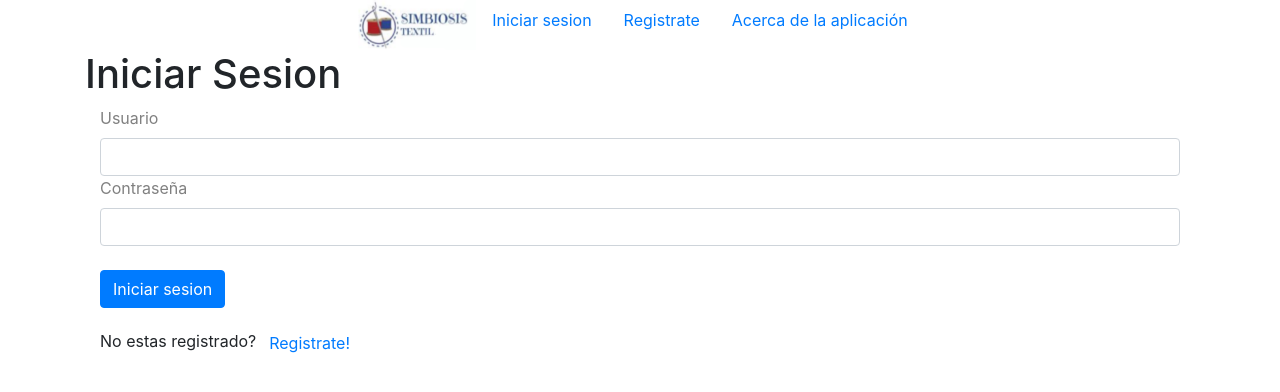
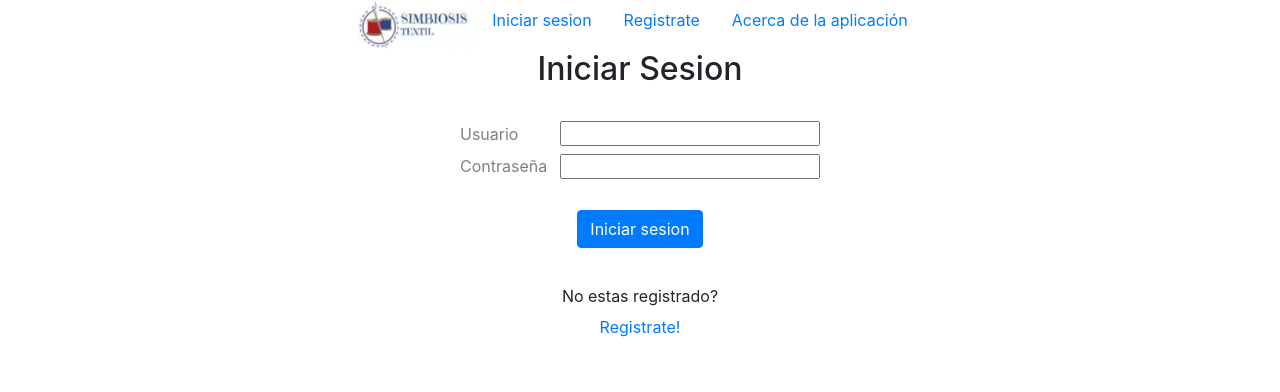
Before and after one commit to MilaMesa/simbiosis-view, a React (Create React App) app: page / in a window 1280 px wide. Shown: the top 392 px of the page. Built offline with nearby package versions, Linux system fonts and the light colour scheme.

Commit message:
CCambios en Register

```diff
--- a/src/Components/Comentarios.css
+++ b/src/Components/Comentarios.css
@@ -24,12 +24,3 @@
     direction: rtl;
     unicode-bidi: bidi-override;
   }
-
-  label:hover,
-  label:hover ~ label {
-    color: orange;
-  }
-
-  input[type="radio"]:checked ~ label {
-    color: orange;
-  }
--- a/src/Components/Register/Register.css
+++ b/src/Components/ConjuntoCss/Register.css
@@ -4,10 +4,19 @@
 }
 
 .laders{
-  width:170px;
+  width:180px;
+}
+
+.Mensaje{
+  max-width: 420px;
+}
+
+.laders2{
+  width:100px;
+  SIZE:25;
 }
 
 .Seleccion{
-  width: 250px;
+  width: 260px;
   height: 25px;
 }
--- a/src/Components/Login/Iniciar.js
+++ b/src/Components/Login/Iniciar.js
@@ -1,5 +1,6 @@
 import React from 'react';
 import { Link } from "react-router-dom";
+import '../ConjuntoCss/Register.css'
 
 class Iniciar extends React.Component {
     constructor(props) {
@@ -51,7 +52,7 @@ class Iniciar extends React.Component {
                 (error) => {
                     this.setState({
                         error: true,
-                        mensaje: 'Ocurrio un error con el servicio de login por favor intente mas tarde'
+                        mensaje: 'Ocurrio un error con el servicio de login.'
                     })
                     console.log(error);
                 }
@@ -61,35 +62,56 @@ class Iniciar extends React.Component {
     render() {
         return (
             <div className='container'>
-                <h1>Iniciar Sesion</h1>
-                <div className='col'>
-                    <form className='form-group' onSubmit={this.handleSubmit}>
-                        <label htmlFor="usuario">Usuario</label>
-                        <input
-                            className="form-control"
+                <center>
+                    <h2>Iniciar Sesion</h2>
+                </center>
+                <div className='general'>
+                    <form className='form-group' style={{ paddingTop: 25 }} onSubmit={this.handleSubmit}>
+                        <div>
+
+                            <label className="laders2" htmlFor="usuario">Usuario</label>
+                            <input className="Seleccion"
                                 id="usuario"
                                 onChange={this.handleChangeUsuario}
                                 value={this.state.usuario}
                             />
-                        <label htmlFor="password">Contraseña</label>
-                        <input
-                            className="form-control"
+                        </div>
+
+                        <div>
+
+                            <label className="laders2" htmlFor="password">Contraseña</label>
+                            <input className="Seleccion"
                                 id="password"
                                 type="password"
                                 onChange={this.handleChangePassword}
                                 onPaste={(e) => e.preventDefault()}
                                 value={this.state.password}
                             />
-                        <br/>
+                        </div>
+                        <br />
+                        <center>
                             <button className='btn btn-primary'>Iniciar sesion</button>
-                    </form>
+
+                            <div style={{ padding: 10 }}>
                                 {this.state.error ? <span className='text-danger'>{this.state.mensaje}</span> : <div />}
                             </div>
+                        </center>
+                    </form>
+
+                </div>
+                <center>
                     <div className='col'>
+                        <div>
                             <span>No estas registrado?</span>
+                        </div>
+                        <div>
                             <li className='btn btn-link'><Link to="/registrate">Registrate!</Link></li>
                         </div>
                     </div>
+                </center>
+
+            </div>
+
         );
     }
 }
--- a/src/Components/Register/CrearCuenta.js
+++ b/src/Components/Register/CrearCuenta.js
@@ -1,6 +1,6 @@
 import React from 'react';
-import { Link } from "react-router-dom";
-import './Register.css'
+
+import '../ConjuntoCss/Register.css'
 
 class CrearCuenta extends React.Component {
     constructor(props) {
@@ -126,7 +126,7 @@ class CrearCuenta extends React.Component {
     validarNumerico(name, value) {
         const textoRegex = RegExp(/^\d+$/i);
         if (value.length > 0) {
-            return textoRegex.test(value) ? '' : '\nEl campo ' + name + ' debe contener solo numeros.\n';
+            return textoRegex.test(value) ? '' : ' El campo ' + name + ' debe contener solo numeros.\n';
         }
         else {
             return '';
@@ -233,7 +233,7 @@ class CrearCuenta extends React.Component {
                                 <div>
                                     <label className="laders" htmlFor="numeroIdentificacion">Numero Identificación</label>
                                     <input className="Seleccion"
-
+                                        type="number"
                                         id="numeroIdentificacion"
                                         onChange={this.handleChange}
                                         value={this.state.numeroIdentificacion}
@@ -266,6 +266,7 @@ class CrearCuenta extends React.Component {
                                 <div>
                                     <label className="laders" htmlFor="telefono">Teléfono fijo</label>
                                     <input className="Seleccion"
+                                        type="number"
                                         id="telefono"
                                         onChange={this.handleChange}
                                         value={this.state.telefono}
@@ -276,6 +277,7 @@ class CrearCuenta extends React.Component {
                                 <div>
                                     <label className="laders" htmlFor="celular">Celular</label>
                                     <input className="Seleccion"
+                                        type="number"
                                         id="celular"
                                         onChange={this.handleChange}
                                         value={this.state.celular}
@@ -286,6 +288,7 @@ class CrearCuenta extends React.Component {
                                 <div>
                                     <label className="laders" htmlFor="correo">Correo</label>
                                     <input className="Seleccion"
+                                        type="email"
                                         id="correo"
                                         onChange={this.handleChange}
                                         value={this.state.correo}
```
Lines whose indentation alone changed are shown as unchanged.
